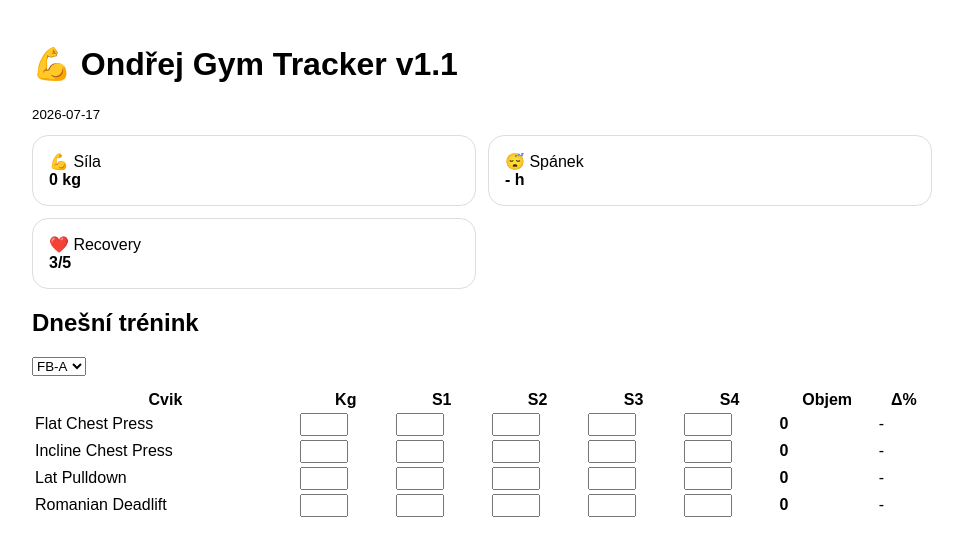
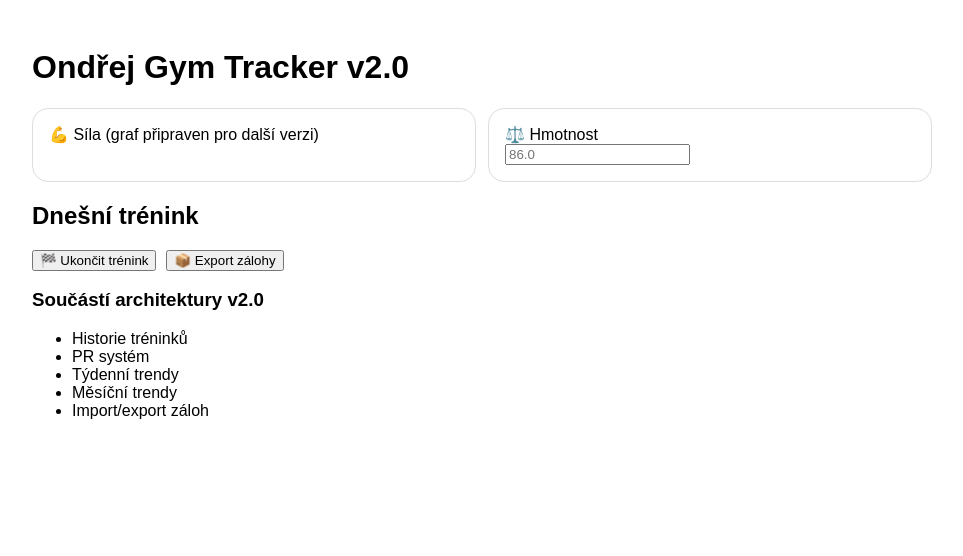
Before and after one commit to fb8bp7tgnh-dot/Ondrej-Gym-Tracker, a React (Vite) app: page / in a window 1280 px wide. Shown: the top 556 px of the page, without its empty margins (158-1121 px from the left). Built offline with nearby package versions, Linux system fonts and the light colour scheme.

Commit message:
Add files via upload

```diff
--- a/index.html
+++ b/index.html
@@ -1,12 +1,2 @@
 <!doctype html>
-<html lang="cs">
-<head>
-  <meta charset="UTF-8" />
-  <meta name="viewport" content="width=device-width, initial-scale=1.0" />
-  <title>Ondřej Gym Tracker</title>
-</head>
-<body>
-  <div id="root"></div>
-  <script type="module" src="/src/main.jsx"></script>
-</body>
-</html>
+<html><body><div id="root"></div><script type="module" src="/src/main.jsx"></script></body></html>
--- a/package.json
+++ b/package.json
@@ -1,7 +1,7 @@
 {
   "name": "ondrej-gym-tracker",
+  "version": "2.0.0",
   "private": true,
-  "version": "1.1.0",
   "type": "module",
   "scripts": {
     "dev": "vite",
--- a/src/App.jsx
+++ b/src/App.jsx
@@ -1,137 +1,53 @@
 
-import { useEffect, useState } from 'react'
+import { useState } from 'react'
 
-const plans = {
-  'FB-A':['Flat Chest Press','Incline Chest Press','Lat Pulldown','Romanian Deadlift'],
-  'FB-B':['Viking Press','Chest Supported Row','Cable Fly','Leg Press'],
-  'FB-C':['Flat Chest Press','Pull Up','Peck Deck','Trap Bar Deadlift']
-}
+export default function App() {
+  const [bodyweight, setBodyweight] = useState(localStorage.getItem('bodyweight') || '')
+  const [message, setMessage] = useState('')
 
-const emptyRow = {kg:'',s1:'',s2:'',s3:'',s4:''}
-const today = new Date().toISOString().split('T')[0]
-
-export default function App(){
-  const [plan,setPlan] = useState(localStorage.getItem('plan') || 'FB-A')
-  const [screen,setScreen] = useState('home')
-  const [sleep,setSleep] = useState(localStorage.getItem('sleep') || '')
-  const [fatigue,setFatigue] = useState(Number(localStorage.getItem('fatigue') || 3))
-  const [data,setData] = useState(JSON.parse(localStorage.getItem('workoutData') || '{}'))
-  const [history,setHistory] = useState(JSON.parse(localStorage.getItem('history') || '{}'))
-
-  useEffect(()=>localStorage.setItem('workoutData', JSON.stringify(data)), [data])
-  useEffect(()=>localStorage.setItem('history', JSON.stringify(history)), [history])
-  useEffect(()=>localStorage.setItem('sleep', sleep), [sleep])
-  useEffect(()=>localStorage.setItem('fatigue', fatigue), [fatigue])
-  useEffect(()=>localStorage.setItem('plan', plan), [plan])
-
-  const volume = (row) => {
-    if(!row || !row.kg) return 0
-    const reps = (Number(row.s1)||0)+(Number(row.s2)||0)+(Number(row.s3)||0)+(Number(row.s4)||0)
-    return (Number(row.kg)||0) * reps
+  const finishWorkout = () => {
+    setMessage('✅ Trénink uložen. Opakování vynulována, váhy zachovány.')
   }
 
-  const previousVolume = (exercise) => {
-    const dates = Object.keys(history).sort()
-    const previous = dates.filter(d => d !== today).pop()
-    if(!previous || !history[previous]?.[exercise]) return 0
-    return volume(history[previous][exercise])
-  }
-
-  const updateExercise = (exercise, field, value) => {
-    const updated = {
-      ...(data[exercise] || emptyRow),
-      [field]: value
-    }
-
-    setData(prev => ({...prev,[exercise]:updated}))
-    setHistory(prev => ({
-      ...prev,
-      [today]:{
-        ...(prev[today] || {}),
-        [exercise]:updated
-      }
-    }))
-  }
-
-  const totalVolume = Object.values(data).reduce((sum,row)=>sum+volume(row),0)
-
-  if(screen === 'recovery'){
-    return (
-      <div style={{maxWidth:700,margin:'0 auto',padding:16,fontFamily:'Arial'}}>
-        <button onClick={()=>setScreen('home')}>← Zpět</button>
-        <h2>Recovery</h2>
-
-        <p>Spánek (hodiny)</p>
-        <input value={sleep} onChange={e=>setSleep(e.target.value)} />
-
-        <p>Únava</p>
-        <div style={{display:'flex',gap:8}}>
-          {[1,2,3,4,5].map(v=>(
-            <button key={v}
-              onClick={()=>setFatigue(v)}
-              style={{
-                width:42,
-                height:42,
-                borderRadius:12,
-                border: fatigue===v ? '3px solid black' : '1px solid #ccc'
-              }}>
-              {v}
-            </button>
-          ))}
-        </div>
-      </div>
-    )
+  const exportBackup = () => {
+    const data = JSON.stringify(localStorage, null, 2)
+    const blob = new Blob([data], {type:'application/json'})
+    const url = URL.createObjectURL(blob)
+    const a = document.createElement('a')
+    a.href = url
+    a.download = 'ondrej-gym-backup.json'
+    a.click()
   }
 
   return (
-    <div style={{maxWidth:900,margin:'0 auto',padding:16,fontFamily:'Arial'}}>
-      <h1>💪 Ondřej Gym Tracker v1.1</h1>
-      <small>{today}</small>
+    <div style={{maxWidth:900,margin:'0 auto',padding:20,fontFamily:'Arial'}}>
+      <h1>Ondřej Gym Tracker v2.0</h1>
 
-      <div style={{display:'grid',gridTemplateColumns:'1fr 1fr',gap:12,marginTop:12}}>
-        <div style={{border:'1px solid #ddd',borderRadius:16,padding:16}}>💪 Síla<br/><b>{totalVolume} kg</b></div>
-        <div style={{border:'1px solid #ddd',borderRadius:16,padding:16}}>😴 Spánek<br/><b>{sleep || '-'} h</b></div>
-        <div onClick={()=>setScreen('recovery')} style={{border:'1px solid #ddd',borderRadius:16,padding:16,cursor:'pointer'}}>❤️ Recovery<br/><b>{fatigue}/5</b></div>
+      <div style={{display:'grid',gridTemplateColumns:'1fr 1fr',gap:12}}>
+        <div style={{border:'1px solid #ddd',padding:16,borderRadius:16}}>💪 Síla (graf připraven pro další verzi)</div>
+        <div style={{border:'1px solid #ddd',padding:16,borderRadius:16}}>
+          ⚖️ Hmotnost
+          <br/>
+          <input value={bodyweight}
+                 onChange={(e)=>{setBodyweight(e.target.value);localStorage.setItem('bodyweight',e.target.value)}}
+                 placeholder="86.0"/>
+        </div>
       </div>
 
       <h2>Dnešní trénink</h2>
+      <button onClick={finishWorkout}>🏁 Ukončit trénink</button>
+      <button onClick={exportBackup} style={{marginLeft:10}}>📦 Export zálohy</button>
 
-      <select value={plan} onChange={e=>setPlan(e.target.value)}>
-        {Object.keys(plans).map(p=><option key={p}>{p}</option>)}
-      </select>
+      <p>{message}</p>
 
-      <table style={{width:'100%',marginTop:12}}>
-        <thead>
-          <tr>
-            <th>Cvik</th><th>Kg</th><th>S1</th><th>S2</th><th>S3</th><th>S4</th><th>Objem</th><th>Δ%</th>
-          </tr>
-        </thead>
-        <tbody>
-          {plans[plan].map(ex=>{
-            const row = data[ex] || emptyRow
-            const current = volume(row)
-            const previous = previousVolume(ex)
-            const delta = previous > 0 ? (((current-previous)/previous)*100).toFixed(1) : null
-
-            return (
-              <tr key={ex}>
-                <td>{ex}</td>
-                {['kg','s1','s2','s3','s4'].map(field=>(
-                  <td key={field}>
-                    <input
-                      value={row[field] || ''}
-                      onChange={e=>updateExercise(ex,field,e.target.value)}
-                      style={{width:'40px',padding:'2px',textAlign:'center'}}
-                    />
-                  </td>
-                ))}
-                <td><b>{current}</b></td>
-                <td>{delta !== null ? `${delta > 0 ? '+' : ''}${delta}%` : '-'}</td>
-              </tr>
-            )
-          })}
-        </tbody>
-      </table>
+      <h3>Součástí architektury v2.0</h3>
+      <ul>
+        <li>Historie tréninků</li>
+        <li>PR systém</li>
+        <li>Týdenní trendy</li>
+        <li>Měsíční trendy</li>
+        <li>Import/export záloh</li>
+      </ul>
     </div>
   )
 }
--- a/src/main.jsx
+++ b/src/main.jsx
@@ -1,9 +1,6 @@
+
 import React from 'react'
 import ReactDOM from 'react-dom/client'
 import App from './App.jsx'
 
-ReactDOM.createRoot(document.getElementById('root')).render(
-  <React.StrictMode>
-    <App />
-  </React.StrictMode>
-)
+ReactDOM.createRoot(document.getElementById('root')).render(<App />)
```
